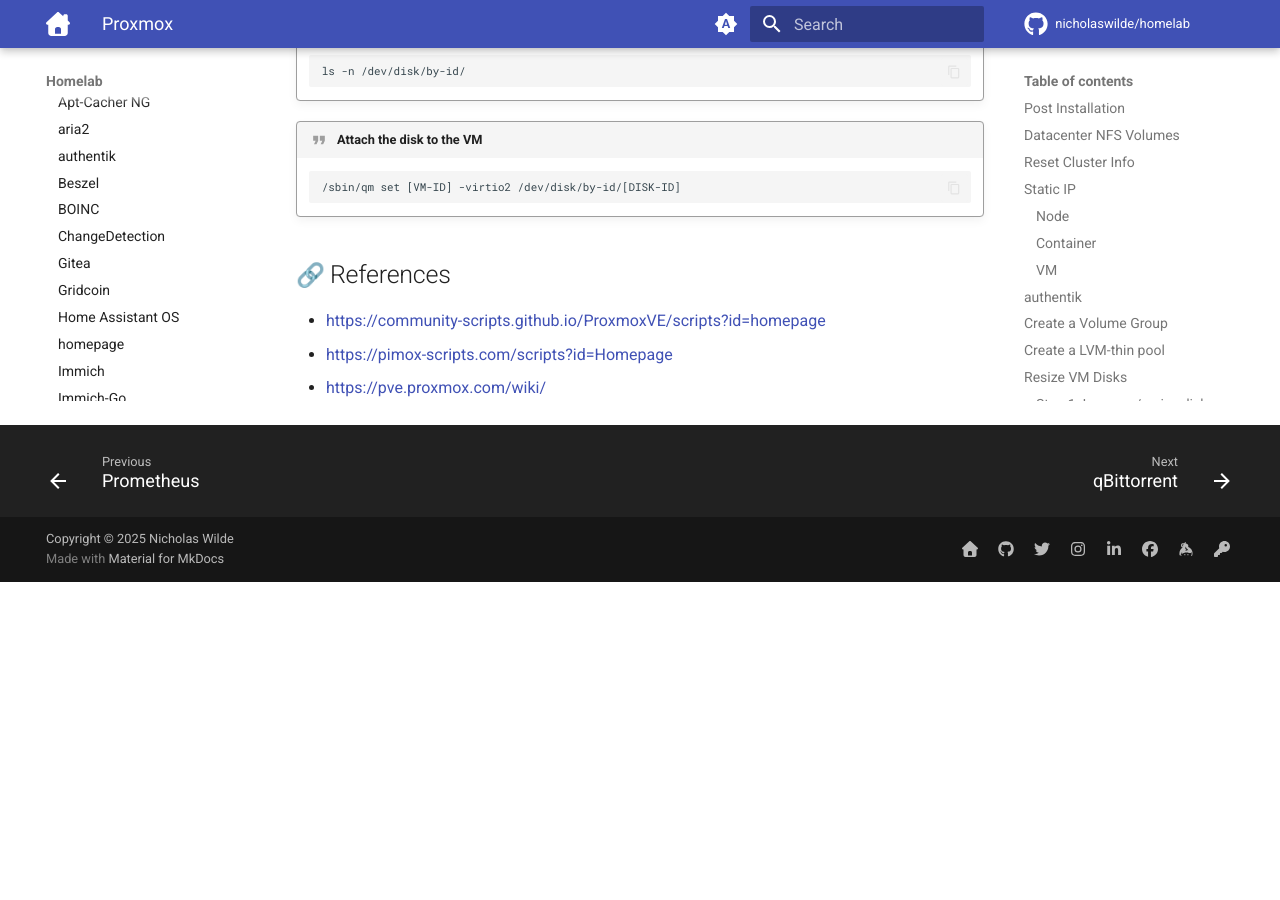
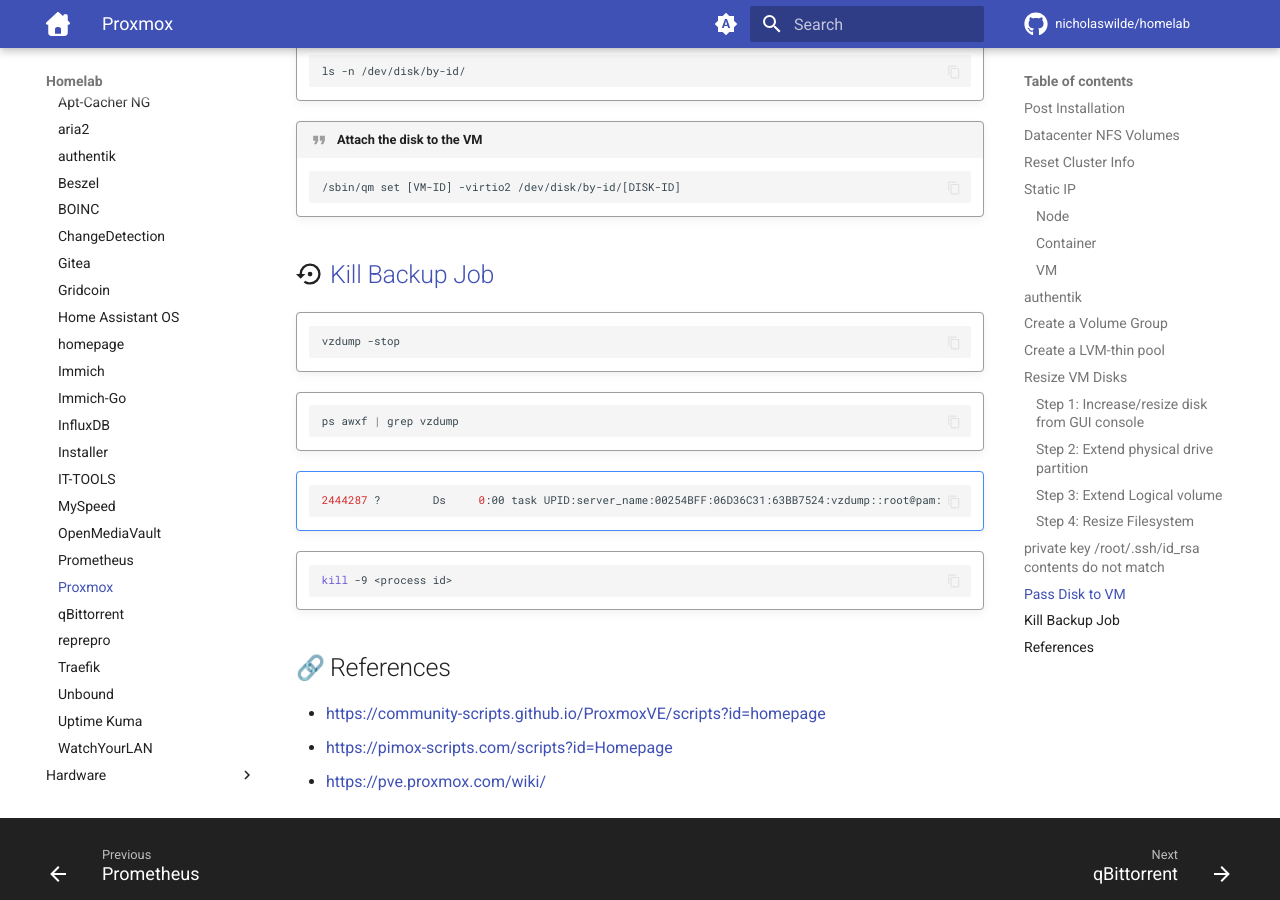
Before and after one commit to nicholaswilde/homelab, an MkDocs documentation site: the page built from docs/apps/proxmox.md, in a window 1280 px wide and 900 px high, scrolled down 5132 px. Built offline with MkDocs 1.6.1 and Material for MkDocs 9.7.7, drawn with Linux system fonts in a browser that asks for light colours; emoji names are drawn with the system emoji font; comment, search, counter and statistics services are not loaded; before the commit the page ends 5714 px from its top, so only the background shows below that.

Commit message:
docs: add kill backup. Fixes #59
Signed-off-by: nιcнolaѕ wιlde <ncwilde43@gmail.com>

````diff
--- a/docs/apps/proxmox.md
+++ b/docs/apps/proxmox.md
@@ -265,6 +265,34 @@
     /sbin/qm set [VM-ID] -virtio2 /dev/disk/by-id/[DISK-ID]
     ```
 
+## :material-backup-restore: [Kill Backup Job][7]
+
+!!! quote ""
+
+    ```shell
+    vzdump -stop
+    ```
+
+!!! quote ""
+
+    ```shell
+    ps awxf | grep vzdump
+    ```
+
+!!! note ""
+
+    ```shell
+    2444287 ?        Ds     0:00 task UPID:server_name:00254BFF:06D36C31:63BB7524:vzdump::root@pam:
+    ```
+
+!!! quote ""
+
+    ```shell
+    kill -9 <process id>
+    ```
+
+
+
 ## :link: References
 
 - <https://community-scripts.github.io/ProxmoxVE/scripts?id=homepage>
````
Also changed, not shown: other parts of docs/apps/proxmox.md (+1 -0 lines).
